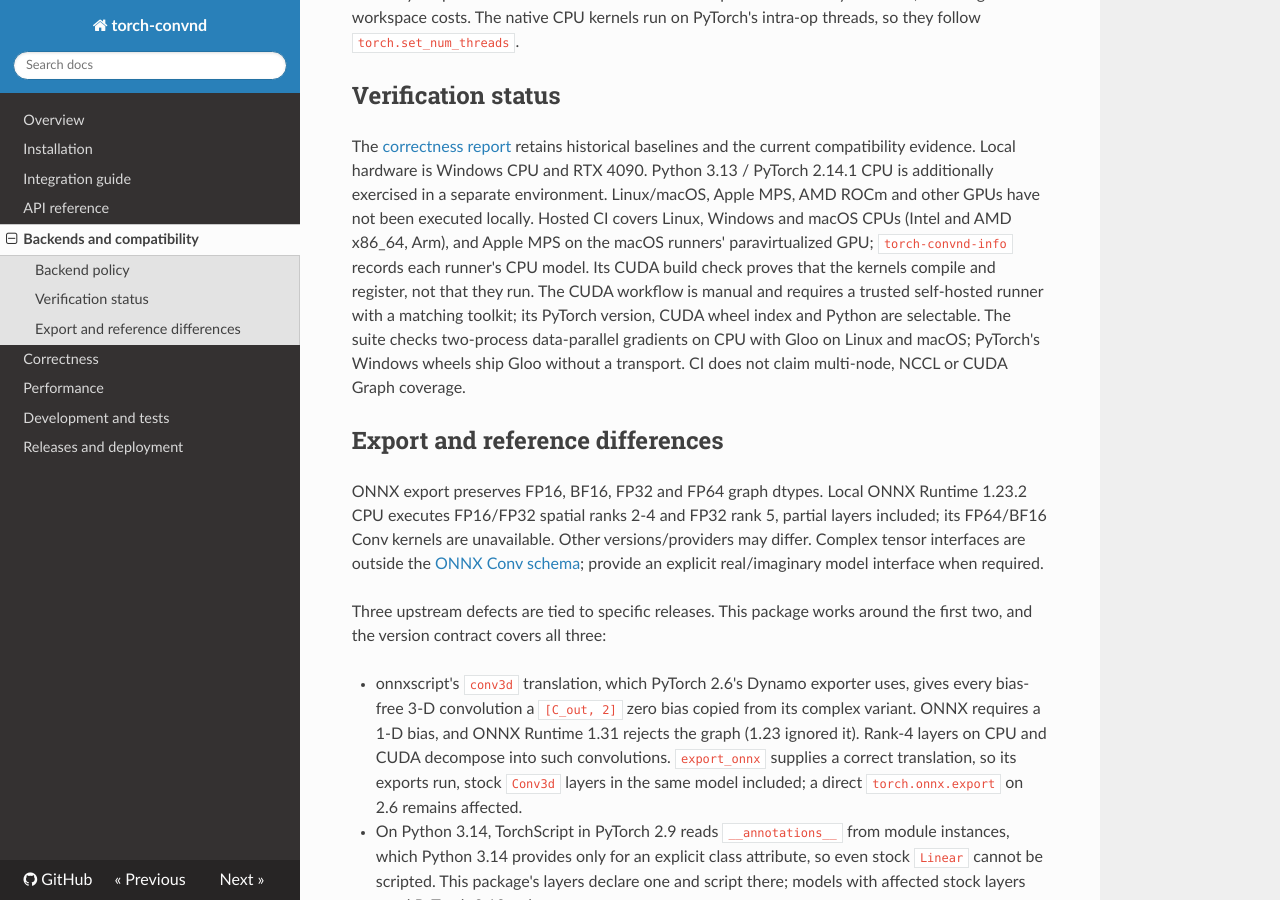
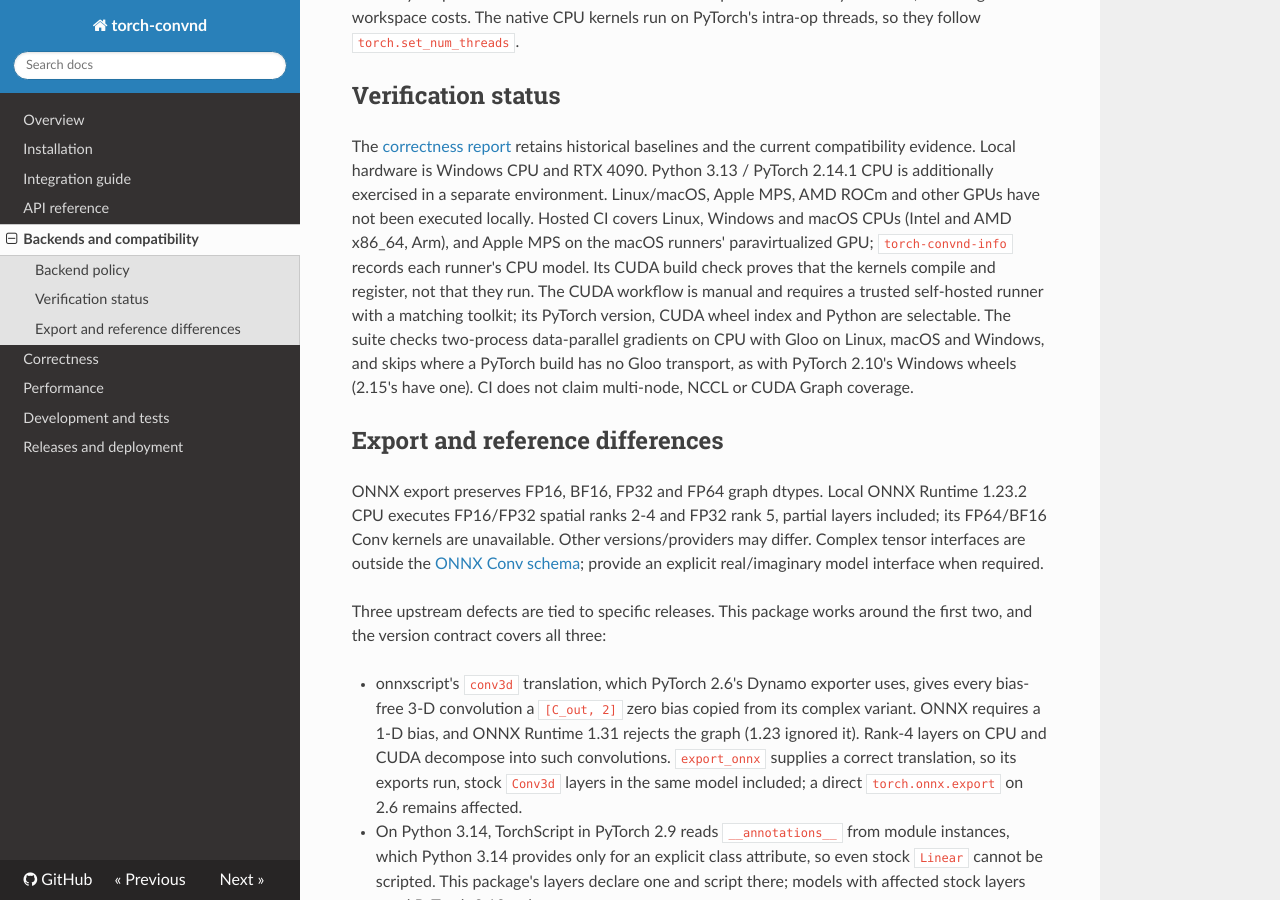
Before and after one commit to lyehe/torch-convnd, an MkDocs documentation site: the page built from docs/support.md, in a window 1280 px wide and 900 px high, scrolled down 1813 px. Built offline with MkDocs 1.6.1, drawn with Linux system fonts in a browser that asks for light colours; nearby versions of some CDN libraries.

Commit message:
Make the CI crash-dump check crash for real; correct the Gloo note
On Windows, ctypes wraps its foreign calls in structured exception
handling, so the self-check's ctypes.string_at(0) raised OSError
instead of crashing, and no runner wrote a dump. The check now has
ctypes clear a list's type pointer, which does not fault, and repr()
then dereferences it inside the interpreter: a genuine access
violation. It also makes sure Windows Error Reporting is enabled
without UI, and reports its state if a dump still does not appear.

The DDP test ran on Windows with PyTorch 2.15 on x64 and ARM64; only
2.10's Windows wheels lack a Gloo transport.

Co-Authored-By: Claude Opus 5.5 <noreply@anthropic.com>

```diff
--- a/docs/support.md
+++ b/docs/support.md
@@ -75,9 +75,9 @@ each runner's CPU model. Its CUDA build check proves that the kernels compile an
 register, not that they run. The CUDA workflow is manual and
 requires a trusted self-hosted runner with a matching toolkit; its PyTorch version,
 CUDA wheel index and Python are selectable. The suite checks two-process
-data-parallel gradients on CPU with Gloo on Linux and macOS; PyTorch's Windows
-wheels ship Gloo without a transport. CI does not claim multi-node, NCCL or CUDA
-Graph coverage.
+data-parallel gradients on CPU with Gloo on Linux, macOS and Windows, and skips
+where a PyTorch build has no Gloo transport, as with PyTorch 2.10's Windows wheels
+(2.15's have one). CI does not claim multi-node, NCCL or CUDA Graph coverage.
 
 ## Export and reference differences
 
```
Also changed, not shown: CHANGELOG.md (+2 -2 lines), 2 other files.
